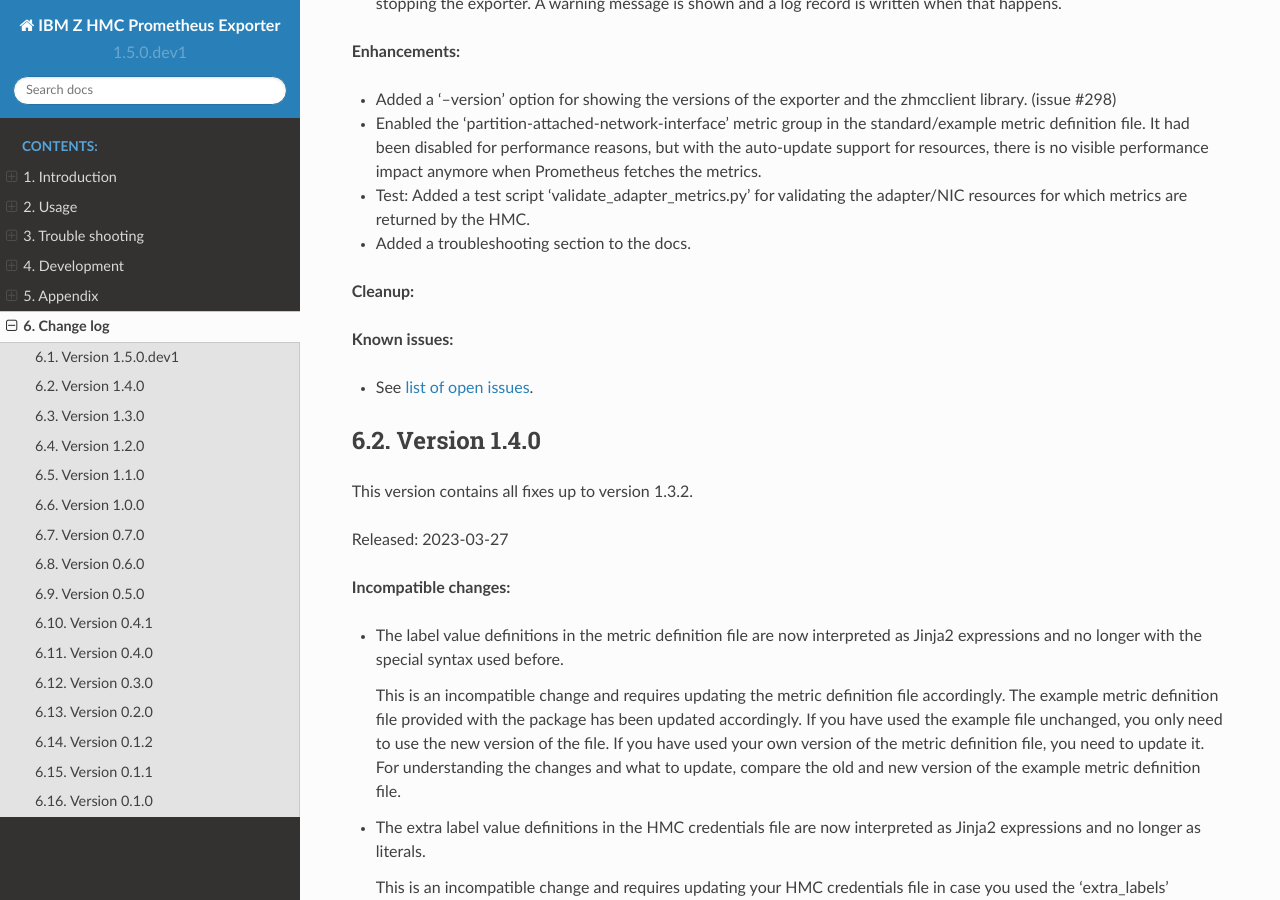
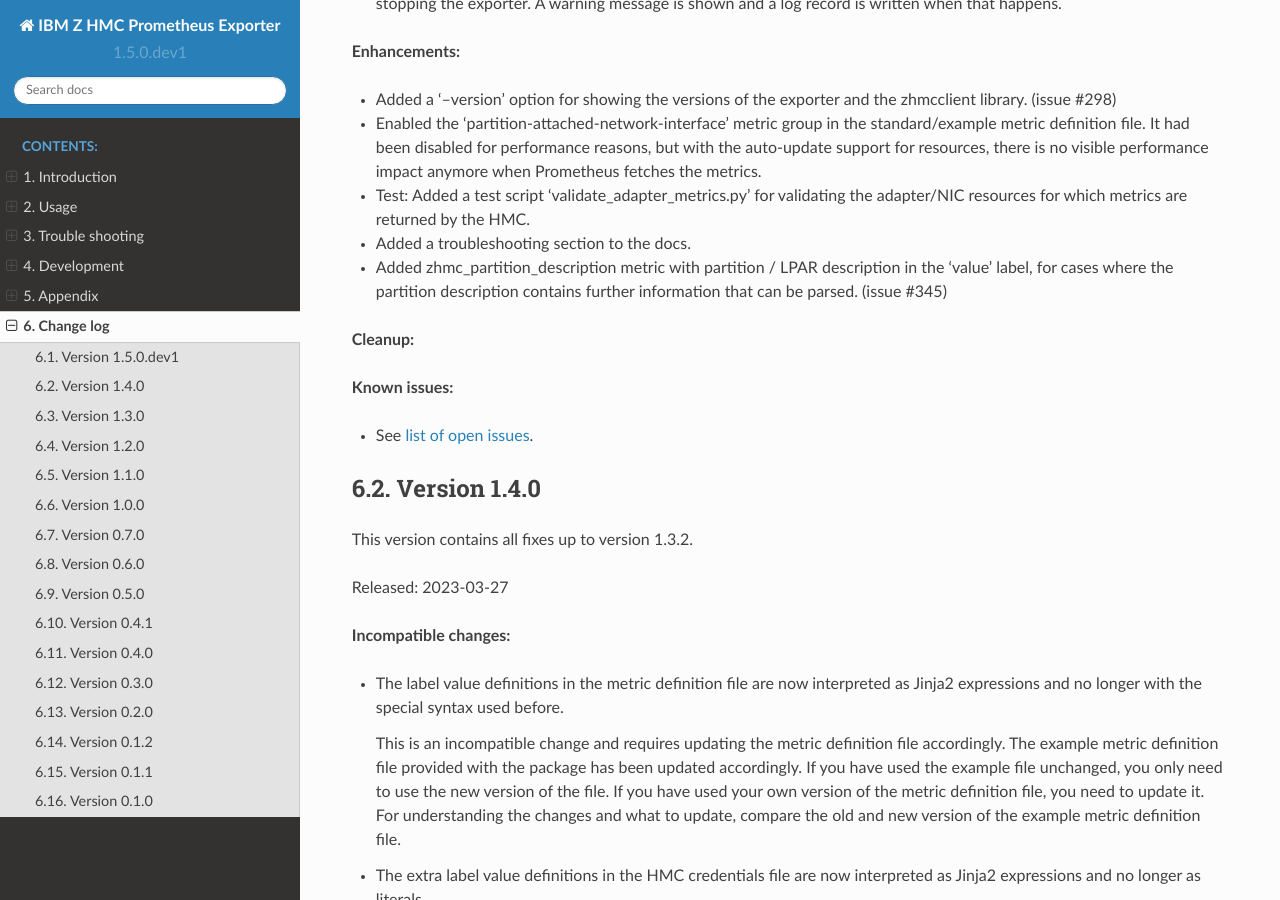
Before and after one commit to zhmcclient/zhmc-prometheus-exporter, a Sphinx documentation site: the page built from docs/changes.rst, in a window 1280 px wide and 900 px high, scrolled down 728 px. Built offline with Sphinx 7.4.7 and the Read the Docs theme 2.0.0, drawn with Linux system fonts in a browser that asks for light colours.

Commit message:
Added zhmc_partition_description metric for partitions/LPARs
This can be useful for cases where the partition/LPAR description contains
parseable information.

Signed-off-by: Andreas Maier <maiera@de.ibm.com>

```diff
--- a/docs/changes.rst
+++ b/docs/changes.rst
@@ -66,6 +66,10 @@
   the adapter/NIC resources for which metrics are returned by the HMC.
 
 * Added a troubleshooting section to the docs.
+
+* Added zhmc_partition_description metric with partition / LPAR description in
+  the 'value' label, for cases where the partition description contains further
+  information that can be parsed. (issue #345)
 
 **Cleanup:**
 
--- a/docs/usage.rst
+++ b/docs/usage.rst
@@ -467,6 +467,7 @@
 zhmc_processor_smt_mode_percent                         C+D   G     Percentage of time the processor was in in SMT mode
 zhmc_processor_smt_thread0_usage_ratio                  C+D   G     Usage ratio of thread 0 of the processor when in SMT mode
 zhmc_processor_smt_thread1_usage_ratio                  C+D   G     Usage ratio of thread 1 of the processor when in SMT mode
+zhmc_partition_description                              C+D   G     Description of the partition (in 'value' label)
 zhmc_partition_processor_usage_ratio                    C+D   G     Usage ratio across all processors of the partition
 zhmc_partition_cp_processor_usage_ratio                 C     G     Usage ratio across all CP processors of the partition
 zhmc_partition_ifl_processor_usage_ratio                C     G     Usage ratio across all IFL processors of the partition
```
Also changed, not shown: 1 other file.
